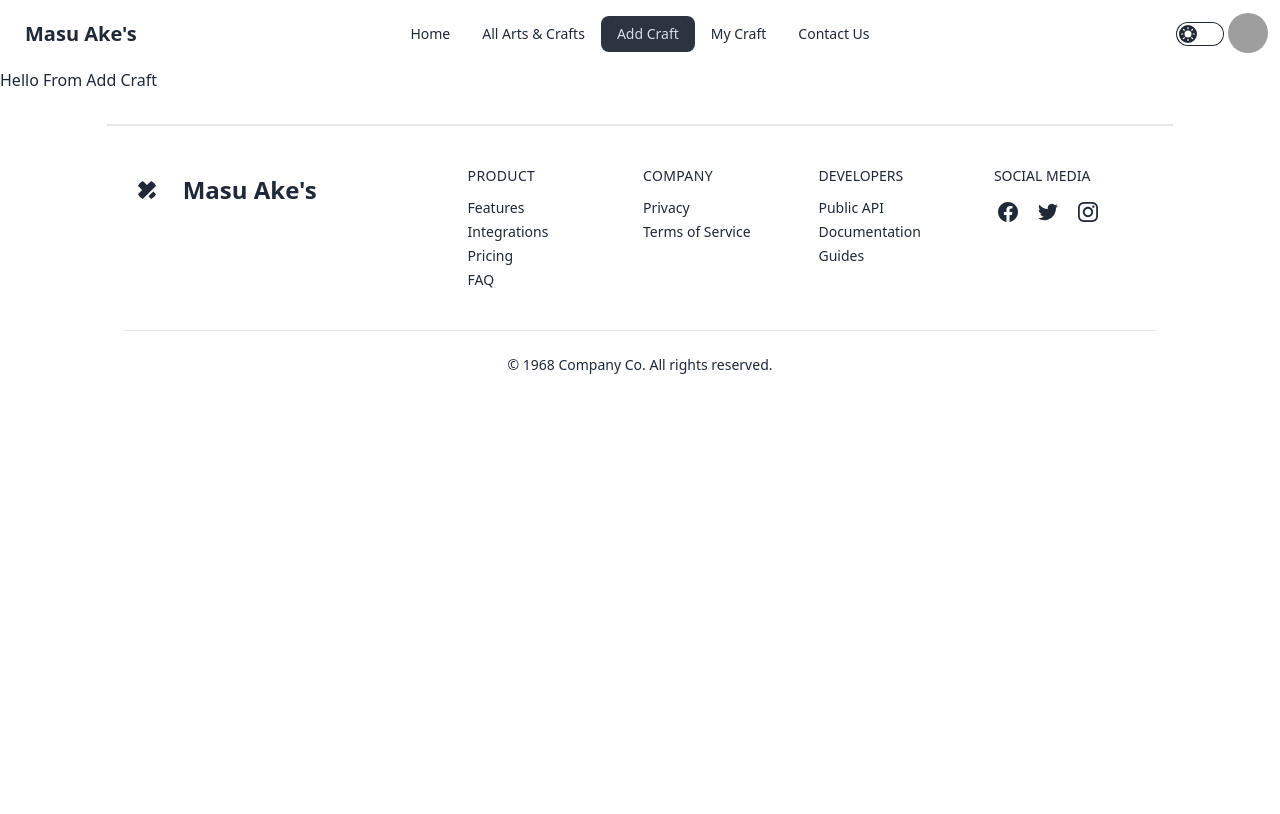
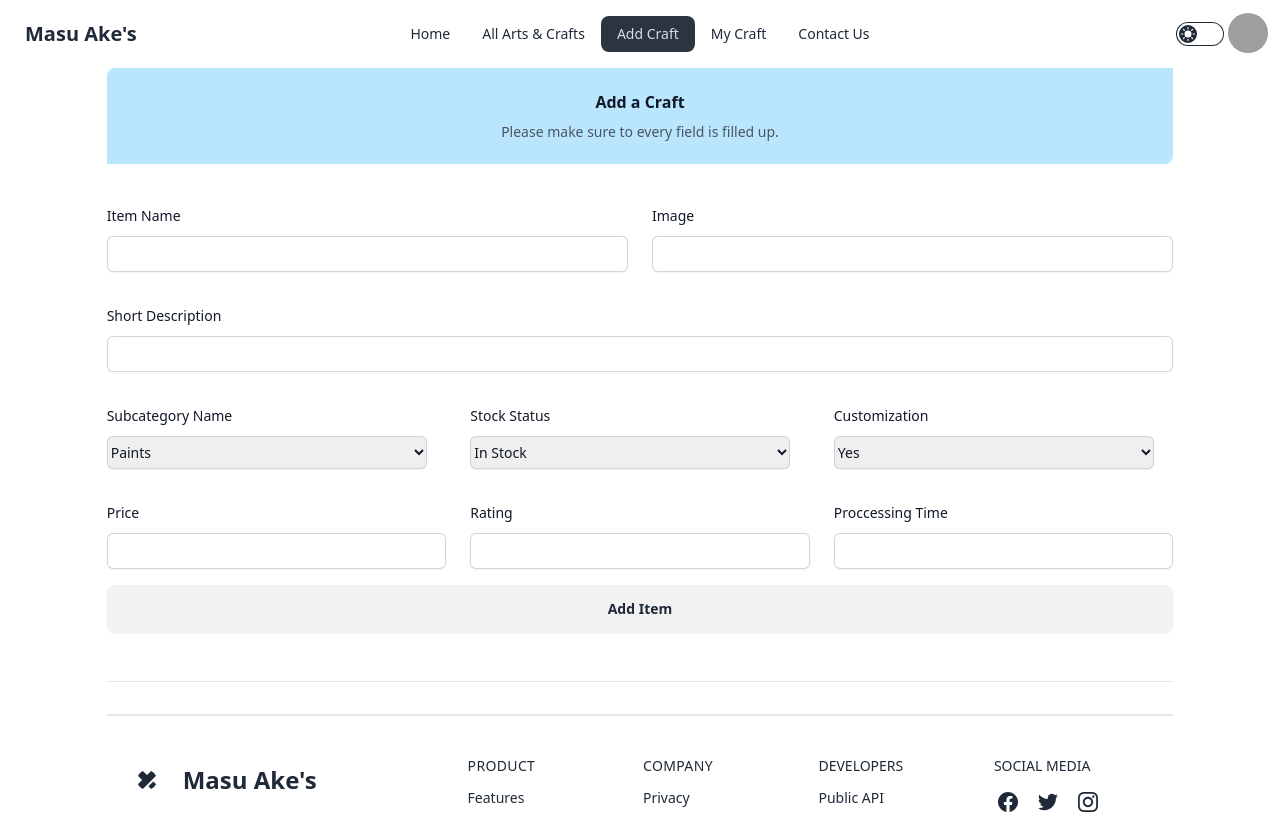
Before and after one commit to nadim93380/masu-ake, a React (Vite) app: page /addCraft in a window 1280 px wide. Shown: the top 814 px of the page. Built offline with nearby package versions, Linux system fonts and the light colour scheme; grey boxes are pictures that could not be loaded.

Commit message:
Add craft page and form added

```diff
--- a/src/Pages/AddCraft.jsx
+++ b/src/Pages/AddCraft.jsx
@@ -1,10 +1,194 @@
+import { useEffect, useState } from "react";
 
 
 const AddCraft = () => {
+
+    const [categoryData, setCategoryData] = useState([])
+
+
+
+    useEffect(() => {
+        fetch("/fakeCategoryData.json")
+            .then(res => res.json())
+            .then(data => setCategoryData(data))
+    }, [])
+
+    const handleAddCraft = e => {
+        e.preventDefault()
+        const form = e.target;
+        const name = form.name.value;
+        const image = form.image.value;
+        const description = form.description.value;
+        const subCategory = form.subCategory.value;
+        const stock = form.stock.value;
+        const customization = form.customization.value;
+        const price = form.price.value;
+        const rating = form.rating.value;
+        const proccessingTime = form.proccessingTime.value;
+
+        const newCraft = { name, image, description, subCategory, stock, customization, price, rating, proccessingTime }
+
+        console.log(newCraft)
+
+    }
+
+
     return (
-        <div>
-            <h3>Hello From Add Craft</h3>
-        </div>
+        <form onSubmit={handleAddCraft} className="border-b border-gray-900/10 pb-12 w-11/12 md:w-10/12 mx-auto">
+            <div className="text-center py-5 bg-sky-200 rounded-tl-lg rounded-br-lg">
+                <h2 className="text-base font-semibold leading-7 text-gray-900">Add a Craft</h2>
+                <p className="mt-1 text-sm leading-6 text-gray-600">Please make sure to every field is filled up.</p>
+            </div>
+
+            <div className="mt-10 grid grid-cols-1 gap-x-6 gap-y-8 sm:grid-cols-6">
+                <div className="sm:col-span-3">
+                    <label htmlFor="first-name" className="block text-sm font-medium leading-6 text-gray-900">
+                        Item Name
+                    </label>
+                    <div className="mt-2">
+                        <input
+                            type="text"
+                            name="name"
+                            id="first-name"
+                            autoComplete="given-name"
+                            className="block w-full rounded-md border-0 py-1.5 text-gray-900 shadow-sm ring-1 ring-inset ring-gray-300 placeholder:text-gray-400 focus:ring-2 focus:ring-inset focus:ring-indigo-600 sm:text-sm sm:leading-6"
+                        />
+                    </div>
+                </div>
+
+                <div className="sm:col-span-3">
+                    <label htmlFor="last-name" className="block text-sm font-medium leading-6 text-gray-900">
+                        Image
+                    </label>
+                    <div className="mt-2">
+                        <input
+                            type="text"
+                            name="image"
+                            id="last-name"
+                            autoComplete="family-name"
+                            className="block w-full rounded-md border-0 py-1.5 text-gray-900 shadow-sm ring-1 ring-inset ring-gray-300 placeholder:text-gray-400 focus:ring-2 focus:ring-inset focus:ring-indigo-600 sm:text-sm sm:leading-6"
+                        />
+                    </div>
+                </div>
+
+                <div className="sm:col-span-6">
+                    <label htmlFor="email" className="block text-sm font-medium leading-6 text-gray-900">
+                        Short Description
+                    </label>
+                    <div className="mt-2">
+                        <input
+                            id="email"
+                            name="description"
+                            type="email"
+                            autoComplete="email"
+                            className="block w-full rounded-md border-0 py-1.5 text-gray-900 shadow-sm ring-1 ring-inset ring-gray-300 placeholder:text-gray-400 focus:ring-2 focus:ring-inset focus:ring-indigo-600 sm:text-sm sm:leading-6"
+                        />
+                    </div>
+                </div>
+                {/* Subcategory */}
+                <div className="sm:col-span-2">
+                    <label htmlFor="country" className="block text-sm font-medium leading-6 text-gray-900">
+                        Subcategory Name
+                    </label>
+                    <div className="mt-2">
+                        <select
+                            id="country"
+                            name="subCategory"
+                            autoComplete="country-name"
+                            className="block w-full rounded-md border-0 py-1.5 text-gray-900 shadow-sm ring-1 ring-inset ring-gray-300 focus:ring-2 focus:ring-inset focus:ring-indigo-600 sm:max-w-xs sm:text-sm sm:leading-6"
+                        >
+                            {
+                                categoryData.map(category => <option key={category.id}>{category.category_name}</option>)
+                            }
+                        </select>
+                    </div>
+                </div>
+                {/* Stock */}
+                <div className="sm:col-span-2">
+                    <label htmlFor="country" className="block text-sm font-medium leading-6 text-gray-900">
+                        Stock Status
+                    </label>
+                    <div className="mt-2">
+                        <select
+                            id="country"
+                            name="stock"
+                            autoComplete="country-name"
+                            className="block w-full rounded-md border-0 py-1.5 text-gray-900 shadow-sm ring-1 ring-inset ring-gray-300 focus:ring-2 focus:ring-inset focus:ring-indigo-600 sm:max-w-xs sm:text-sm sm:leading-6"
+                        >
+                            <option>In Stock</option>
+                            <option>Made To Order</option>
+                        </select>
+                    </div>
+                </div>
+                {/* Customization*/}
+                <div className="sm:col-span-2">
+                    <label htmlFor="country" className="block text-sm font-medium leading-6 text-gray-900">
+                        Customization
+                    </label>
+                    <div className="mt-2">
+                        <select
+                            id="country"
+                            name="customization"
+                            autoComplete="country-name"
+                            className="block w-full rounded-md border-0 py-1.5 text-gray-900 shadow-sm ring-1 ring-inset ring-gray-300 focus:ring-2 focus:ring-inset focus:ring-indigo-600 sm:max-w-xs sm:text-sm sm:leading-6"
+                        >
+                            <option>Yes</option>
+                            <option>No</option>
+                        </select>
+                    </div>
+                </div>
+
+                <div className="sm:col-span-2 sm:col-start-1">
+                    <label htmlFor="city" className="block text-sm font-medium leading-6 text-gray-900">
+                        Price
+                    </label>
+                    <div className="mt-2">
+                        <input
+                            type="text"
+                            name="price"
+                            id="city"
+                            autoComplete="address-level2"
+                            className="block w-full rounded-md border-0 py-1.5 text-gray-900 shadow-sm ring-1 ring-inset ring-gray-300 placeholder:text-gray-400 focus:ring-2 focus:ring-inset focus:ring-indigo-600 sm:text-sm sm:leading-6"
+                        />
+                    </div>
+                </div>
+
+                <div className="sm:col-span-2">
+                    <label htmlFor="region" className="block text-sm font-medium leading-6 text-gray-900">
+                        Rating
+                    </label>
+                    <div className="mt-2">
+                        <input
+                            type="number"
+                            step="0.1"
+                            name="rating"
+                            id="region"
+                            autoComplete="address-level1"
+                            className="block w-full rounded-md border-0 py-1.5 text-gray-900 shadow-sm ring-1 ring-inset ring-gray-300 placeholder:text-gray-400 focus:ring-2 focus:ring-inset focus:ring-indigo-600 sm:text-sm sm:leading-6"
+                        />
+                    </div>
+                </div>
+
+                <div className="sm:col-span-2">
+                    <label htmlFor="region" className="block text-sm font-medium leading-6 text-gray-900">
+                        Proccessing Time
+                    </label>
+                    <div className="mt-2">
+                        <input
+                            type="number"
+                            name="proccessingTime"
+                            id="region"
+                            autoComplete="address-level1"
+                            className="block w-full rounded-md border-0 py-1.5 text-gray-900 shadow-sm ring-1 ring-inset ring-gray-300 placeholder:text-gray-400 focus:ring-2 focus:ring-inset focus:ring-indigo-600 sm:text-sm sm:leading-6"
+                        />
+                    </div>
+                </div>
+            </div>
+            <div className="mt-4">
+                <input type="submit" className="btn btn-block" value="Add Item" />
+            </div>
+        </form>
+
     );
 };
 
```
